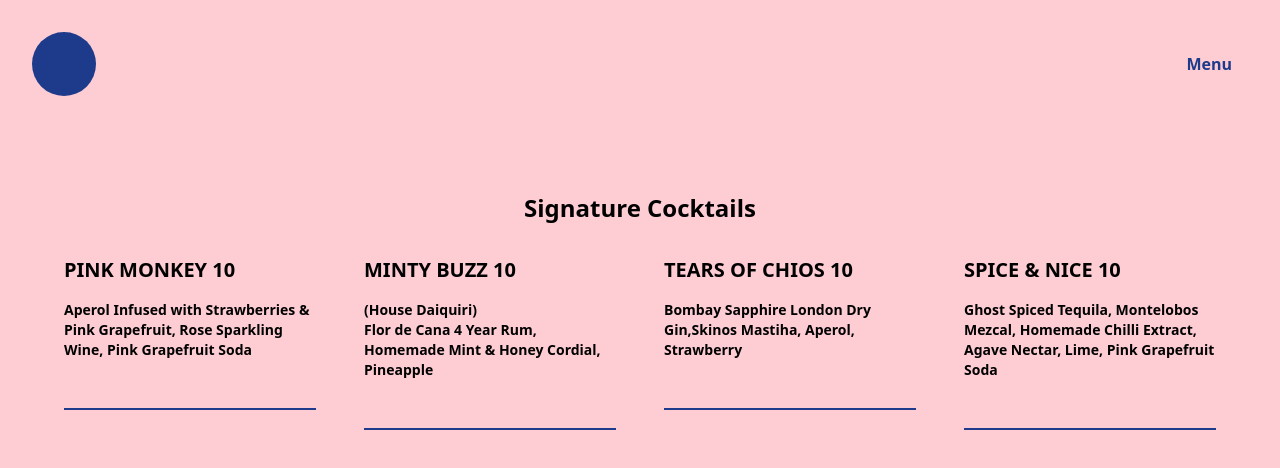
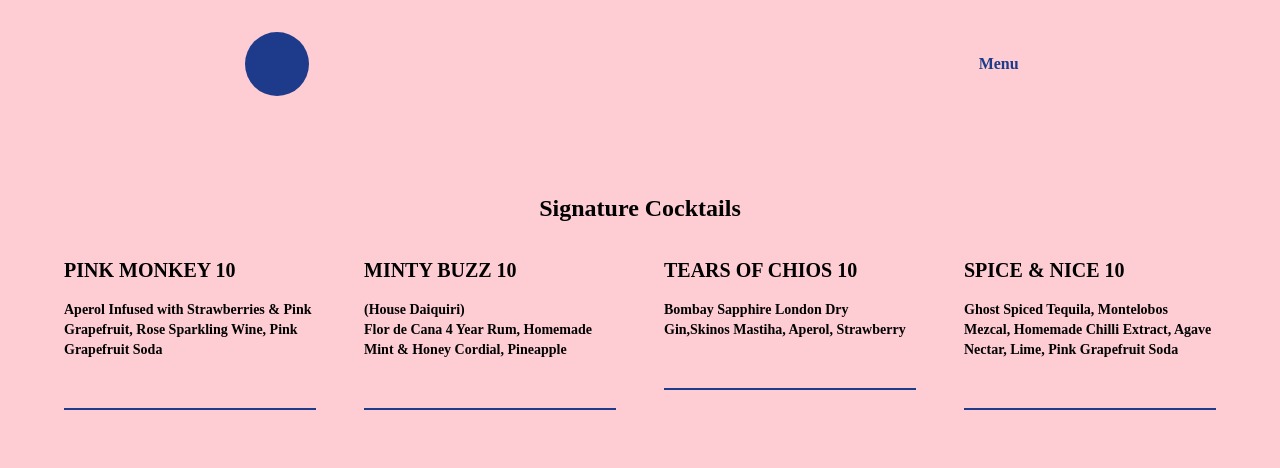
Before and after one commit to gpanaretou/html-menu, a website: page src/cocktails.html in a window 1280 px wide. Drawn offline with Linux system fonts and the light colour scheme; a web font is replaced by a local one.

Commit message:
make navbar a template insertable by js
also add some minor changes to the header

```diff
--- a/src/cocktails.html
+++ b/src/cocktails.html
@@ -1,49 +1,19 @@
 <!doctype html>
-<html>
+<html lang="en-US">
     <head>
         <meta charset="UTF-8">
         <meta name="viewport" content="width=device-width, initial-scale=1.0">
+        <title>Coffee Jam</title>
         <link href="./output.css" rel="stylesheet">
+        <link rel="preconnect" href="https://fonts.googleapis.com">
+        <link rel="preconnect" href="https://fonts.gstatic.com" crossorigin>
+        <link href="https://fonts.googleapis.com/css2?family=Edu+AU+VIC+WA+NT+Hand:wght@400..700&display=swap" rel="stylesheet">
     </head>
-<body class="flex flex-col items-center bg-rose-200 w-screen h-screen content-center">
-    <script src="js/script.js"></script>
+    <body class="flex flex-col items-center bg-rose-200 w-screen h-screen content-center font-edu" onload="renderNavbarTemplate()">
+        <script src="js/script.js" defer></script>
 
-    <section class="flex content-center w-full">
-      <nav class="w-full">
-        <div class="relative top-0 w-full h-32">
-          <div class="absolute w-full flex flex-row p-8 justify-between items-center">
-            <div id="side-menu" class="block sm:hidden fixed top-0 left-[-250px] w-[240px] h-screen z-50 bg-gray-700 p-5
-            flex flex-col space-y-5 text-white duration-300">
-                <a href="javascript:void(0)" class="text-right text-4xl" onclick="closeMenu()">&times;</a>
-                <a class="hover:text-amber-500" href="#">Home</a>
-            </div>
+        <section id="navbar" class="flex content-center w-full lg:w-2/3">
 
-            <a href="./index.html">
-                <div id="logo">
-                    <div class="w-16 h-16 rounded-full bg-blue-900">&nbsp;</div>
-                </div>
-            </a>
-            <div class="flex flex-row gap-4 items-center w-fit">
-              <div class="text-blue-900 font-bold"
-                    onmouseover="toggleMenuOptions()" onmouseout="toggleMenuOptions()">
-                <div class="relative w-full p-2">
-                  <h3 class="hover:bg-blue-900 hover:text-white cursor-pointer rounded-md p-2">Menu</h3>
-                  <div id="navbar-menu-dropdown" class="absolute hidden flex flex-col w-fit mt-2 p-2 bg-blue-900 text-white rounded-md gap-2">
-                    <a href="./cocktails.html">Cocktails</a>
-                    <a href="./eats.html">Eats</a>
-                    <a href="./spirits.html">Spirits</a>
-                    <a href="./beverages.html">Beverages</a>
-                  </div>
-                </div>
-
-              </div>
-
-              <!-- This is used to open the menu -->
-              <span class="cursor-pointer text-4xl block sm:hidden" onclick="openMenu()">&#9776;</span>
-            </div>
-          </div>
-        </div>
-      </nav>
         </section>
 
 
--- a/src/js/script.js
+++ b/src/js/script.js
@@ -18,5 +18,49 @@
     let homeButton = document.getElementById('navbar-menu-dropdown');
 
     homeButton.classList.toggle('hidden')
-    console.log(homeButton)
 }
+
+function renderNavbarTemplate() {
+    const template = document.createElement('template')
+    const navbar = document.getElementById('navbar')
+
+    template.innerHTML = `
+        <nav class="w-full content-center">
+            <div class="relative top-0 w-full h-32">
+                <div class="absolute w-full flex flex-row p-8 justify-between items-center">
+                <div id="side-menu" class="block sm:hidden fixed top-0 left-[-250px] w-[240px] h-screen z-50 bg-gray-700 p-5
+                flex flex-col space-y-5 text-white duration-300">
+                    <a href="javascript:void(0)" class="text-right text-4xl" onclick="closeMenu()">&times;</a>
+                    <a class="hover:text-amber-500" href="#">Home</a>
+                </div>
+
+                <div id="logo">
+                    <a href="./index.html">
+                    <div class="w-16 h-16 rounded-full bg-blue-900">&nbsp;</div>
+                    </a>
+                </div>
+                <div class="flex flex-row gap-4 items-center w-fit">
+                    <div class="text-blue-900 font-bold"
+                        onmouseover="toggleMenuOptions()" onmouseout="toggleMenuOptions()">
+                    <div class="relative w-full p-2">
+                        <h3 class="hover:bg-blue-900 hover:text-white cursor-pointer rounded-md p-2">Menu</h3>
+                        <div id="navbar-menu-dropdown" class="absolute hidden flex flex-col w-fit mt-2 p-2 bg-blue-900 text-white rounded-md gap-2">
+                            <a href="./cocktails.html">Cocktails</a>
+                            <a href="./eats.html">Eats</a>
+                            <a href="./spirits.html">Spirits</a>
+                            <a href="./beverages.html">Beverages</a>
+                        </div>
+                    </div>
+
+                    </div>
+
+                    <!-- This is used to open the menu -->
+                    <span class="cursor-pointer text-4xl block sm:hidden" onclick="openMenu()">&#9776;</span>
+                </div>
+                </div>
+            </div>
+        </nav>
+    `
+
+    navbar.appendChild(template.content);
+}
--- a/tailwind.config.js
+++ b/tailwind.config.js
@@ -2,7 +2,11 @@
 module.exports = {
   content: ["./src/**/*.{html,js}"],
   theme: {
-    extend: {},
+    extend: {
+      fontFamily: {
+        edu: ["edu", "serif"],
+      },
+    },
   },
   plugins: [],
 }
```
Also changed, not shown: src/index.html (+8 -39 lines), src/output.css. Lines whose indentation alone changed are shown as unchanged.
